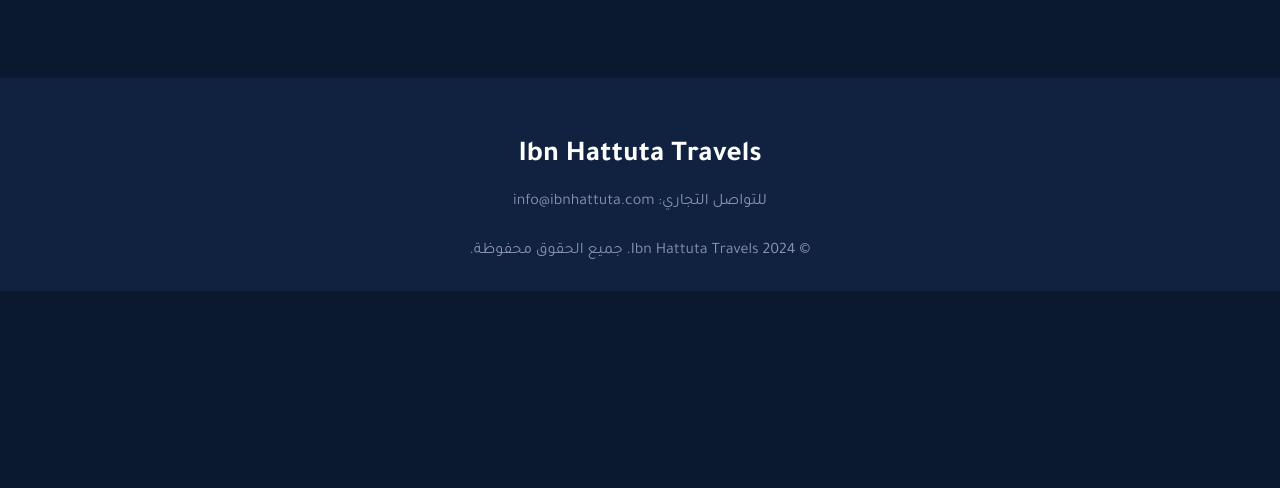
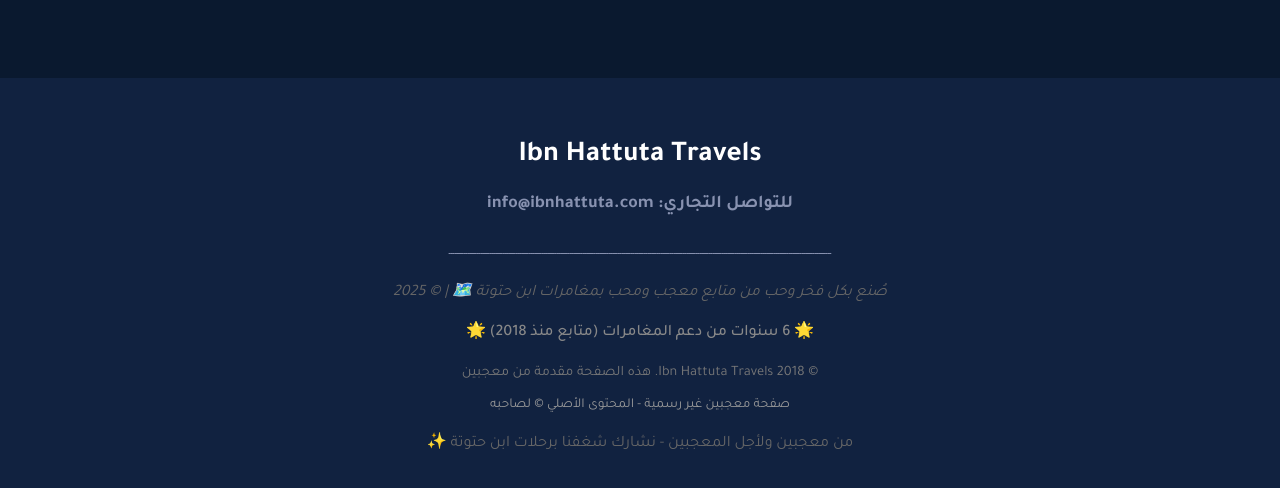
Before and after one commit to ps91andr/IbnHattutaTravels2, a plain HTML site: page index.html in a window 1280 px wide. Shown: the part 3271-3759 px from the top of the page. Before the commit the page ends 3562 px from the top, so only its background shows below. Drawn offline with Linux system fonts and the light colour scheme.

Commit message:
Update index.html

```diff
--- a/index.html
+++ b/index.html
@@ -621,9 +621,33 @@
     <footer>
         <div class="container">
             <a href="#" class="logo">Ibn Hattuta Travels</a>
-            <p style="margin: 20px 0; color: var(--text-muted);">للتواصل التجاري: info@ibnhattuta.com</p>
-            <div class="copyright">
-                © 2024 Ibn Hattuta Travels. جميع الحقوق محفوظة.
+            <p style="margin: 20px 0; color: var(--text-muted); font-size: 18px; font-weight: bold;">للتواصل التجاري: info@ibnhattuta.com</p>
+
+            <!-- نصوص المعجبين -->
+            <div style="margin: 25px 0; line-height: 1.6; color: var(--text-muted); text-align: center;">
+
+                <p>ــــــــــــــــــــــــــــــــــــــــــــــــــــــــــــــــــــــــــــــــــــــــــــــــــــــــــــــــــــــــــــــــــــــــــــــــــــــــــــــــــــــــــــــــــــــــــــــــــــــــــــــ</p>
+
+                <p style="margin: 15px 0; font-style: italic; color: #666;">
+                    صُنع بكل فخر وحب من متابع معجب ومحب بمغامرات ابن حتوتة 🗺️ | © 2025
+                </p>
+
+                <!-- تاريخ المتابعة (اختر هذا الخيار الأفضل) -->
+                <p style="font-size: 1em; margin: 15px 0; color: #888; font-weight: 500;">
+                    🌟 6 سنوات من دعم المغامرات (متابع منذ 2018) 🌟
+                </p>
+
+                <p style="font-size: 0.9em; margin: 10px 0; color: #777;">
+                    © 2018 Ibn Hattuta Travels. هذه الصفحة مقدمة من معجبين
+                </p>
+
+                <p style="font-size: 0.85em; margin: 5px 0; color: #999;">
+                    صفحة معجبين غير رسمية - المحتوى الأصلي © لصاحبه
+                </p>
+
+                <p style="margin: 15px 0; color: #666;">
+                    من معجبين ولأجل المعجبين - نشارك شغفنا برحلات ابن حتوتة ✨
+                </p>
             </div>
         </div>
     </footer>
```
